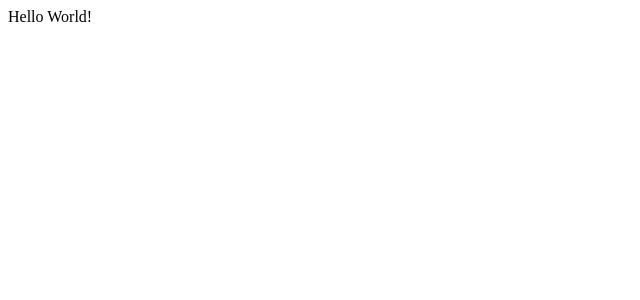
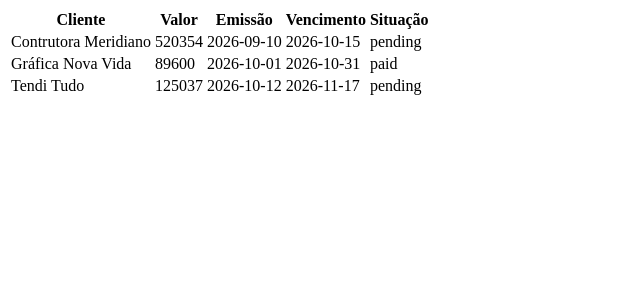
Before and after one commit to cauaoliveira06/corcoiote-backend, a React (Vite) app in the folder web/: page / in a window 1280 px wide. Shown: the top 300 px of the page, without its empty margins (0-640 px from the left). Built offline with nearby package versions, Linux system fonts and the light colour scheme.

Commit message:
feat : adicionar listagem de faturas

```diff
--- /dev/null
+++ b/web/src/App.tsx
@@ -0,0 +1,43 @@
+import InvoiceTable from "./InvoiceTable.tsx";
+import { Invoice } from './invoiceType.ts';
+
+const invoices: Invoice[] = [{
+  id: 1,
+  amount: 520354,
+  status: 'pending',
+  issueDate: '2026-09-10',
+  dueDate: '2026-10-15',
+  customer: {
+    id: 8,
+    name: 'Contrutora Meridiano',
+    email: 'comercial@meridiano.com.br'
+  }
+}, {
+  id: 2,
+  amount: 89600,
+  status: 'paid',
+  issueDate: '2026-10-01',
+  dueDate: '2026-10-31',
+  customer: {
+    id: 9,
+    name: 'Gráfica Nova Vida',
+    email: 'grafica@novavida.com.br'
+  }
+}, {
+  id: 3,
+  amount: 125037,
+  status: 'pending',
+  issueDate: '2026-10-12',
+  dueDate: '2026-11-17',
+  customer: {
+    id: 10,
+    name: 'Tendi Tudo',
+    email: 'contato@tenditudo.com.br'
+  }
+}];
+//passando faturas via props:
+export default function App() {
+  return <>
+    <InvoiceTable datas={invoices} />
+  </>
+}
--- /dev/null
+++ b/web/src/InvoiceRow.tsx
@@ -0,0 +1,18 @@
+import { Invoice } from "./invoiceType.ts"
+
+interface InvoiceRowProps {
+  data: Invoice;
+}
+
+export default function InvoiceRow({ data }: InvoiceRowProps) {
+
+  const { customer, amount, issueDate, dueDate, status } = data;
+
+  return <tr>
+    <td>{customer.name} </td>
+    <td>{amount} </td>
+    <td>{issueDate} </td>
+    <td>{dueDate} </td>
+    <td>{status} </td>
+  </tr>
+}
--- /dev/null
+++ b/web/src/InvoiceTable.tsx
@@ -0,0 +1,23 @@
+import { Invoice } from './invoiceType.ts';
+import InvoiceRow from './InvoiceRow.tsx';
+
+interface InvoiceTableProps {
+  datas: Invoice[];
+}
+
+export default function InvoiceTable({ datas }: InvoiceTableProps) {
+  return <table>
+    <thead>
+      <tr>
+        <th>Cliente</th>
+        <th>Valor</th>
+        <th>Emissão</th>
+        <th>Vencimento</th>
+        <th>Situação</th>
+      </tr>
+    </thead>
+    <tbody>
+      {datas.map((invoice) => <InvoiceRow data={invoice} />)}
+    </tbody>
+  </table>;
+}
--- /dev/null
+++ b/web/src/invoiceType.ts
@@ -0,0 +1,14 @@
+type InvoiceStatus = 'paid' | 'pending';
+
+export interface Invoice {
+  id: number;
+  amount: number;
+  status: InvoiceStatus;
+  issueDate: string;
+  dueDate: string;
+  customer: {
+    id: number;
+    name: string;
+    email: string;
+  }
+}
--- a/web/src/main.tsx
+++ b/web/src/main.tsx
@@ -1,8 +1,10 @@
 import { createRoot } from 'react-dom/client';
+
+import App from './App.tsx';
 
 const container = document.querySelector('div');
 
 if (container) {
   const root = createRoot(container);
-  root.render('Hello World!');
+  root.render(<App />);
 }
--- a/web/tsconfig.json
+++ b/web/tsconfig.json
@@ -7,7 +7,7 @@
     "jsx": "react-jsx",
     "strict": true,
     "erasableSyntaxOnly": true,
-    "allowArbitraryExtensions":true,
+    "allowImportingTsExtensions":true,
     "noEmit": true
   },
   "include":["src"]
```
